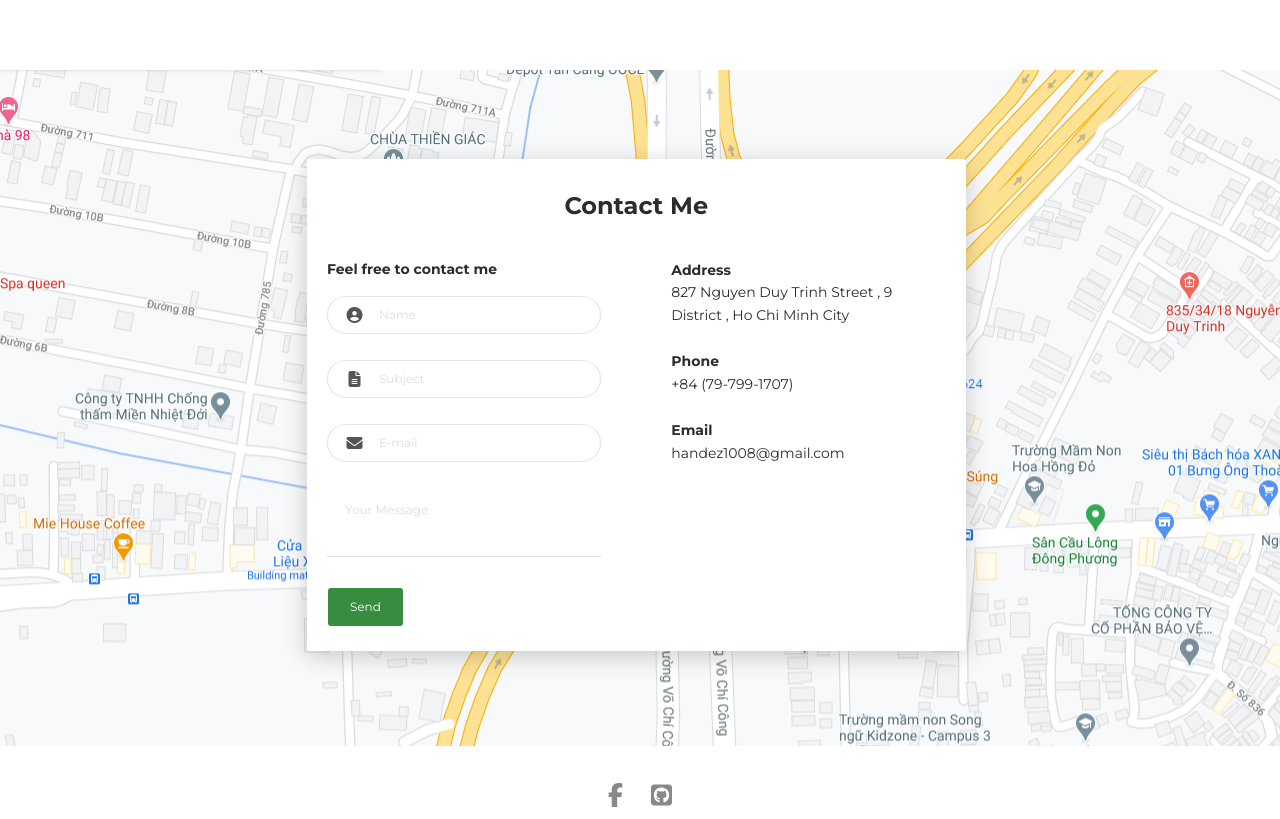
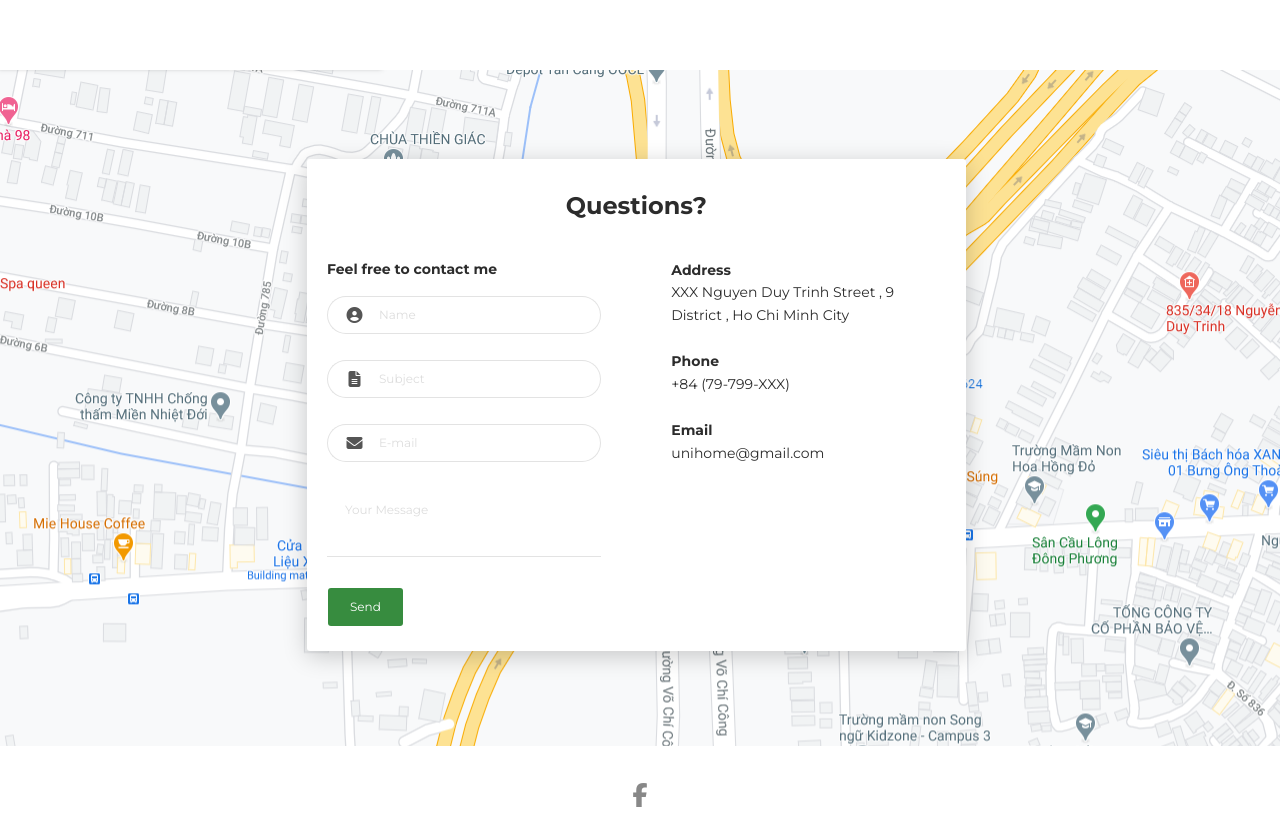
Before and after one commit to handezVN/SendMail, a plain HTML site: page index.html in a window 1280 px wide. Shown: the top 819 px of the page. Drawn offline with Linux system fonts and the light colour scheme.

Commit message:
Update index.html

```diff
--- a/index.html
+++ b/index.html
@@ -27,7 +27,7 @@
         <div class="row">
           <div class="col-md-9">
             <div class="card mb-0" data-aos="zoom-in">
-              <div class="h4 text-center title">Contact Me</div>
+              <div class="h4 text-center title">Questions?</div>
               <div class="row">
                 <div class="col-md-6">
                   <div class="card-body">
@@ -72,11 +72,11 @@
                 <div class="col-md-6">
                   <div class="card-body">
                     <p class="mb-0"><strong>Address </strong></p>
-                    <p class="pb-2">827 Nguyen Duy Trinh Street , 9 District , Ho Chi Minh City</p>
+                    <p class="pb-2">XXX Nguyen Duy Trinh Street , 9 District , Ho Chi Minh City</p>
                     <p class="mb-0"><strong>Phone</strong></p>
-                    <p class="pb-2">+84 (79-799-1707)</p>
+                    <p class="pb-2">+84 (79-799-XXX)</p>
                     <p class="mb-0"><strong>Email</strong></p>
-                    <p>handez1008@gmail.com</p>
+                    <p>unihome@gmail.com</p>
                   </div>
                 </div>
               </div>
@@ -92,7 +92,6 @@
       <div class="container text-center">
         <a class="cc-facebook btn btn-link" href="https://www.facebook.com/TA.Handez/"><i class="fa fa-facebook fa-2x " aria-hidden="true"></i></a>
         <!-- <a class="cc-twitter btn btn-link " href="#"><i class="fa fa-twitter fa-2x " aria-hidden="true"></i></a> -->
-        <a class="cc-google-plus btn btn-link" href="https://github.com/handezVN"><i class="fa fa-github-square fa-2x" aria-hidden="true"></i></a>
         <!-- <a class="cc-instagram btn btn-link" href="#"><i class="fa fa-instagram fa-2x " aria-hidden="true"></i></a></div> -->
       <div class="h4 title text-center">Handez</div>
       <div class="text-center text-muted">
```
